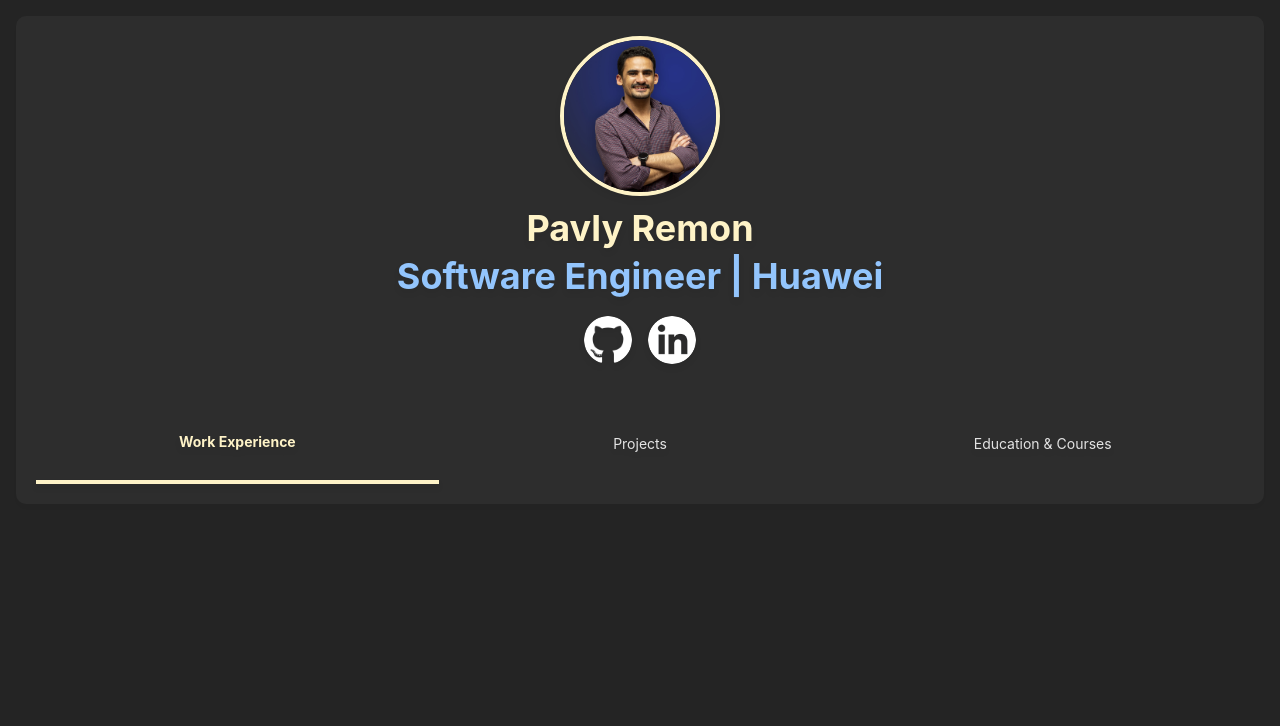
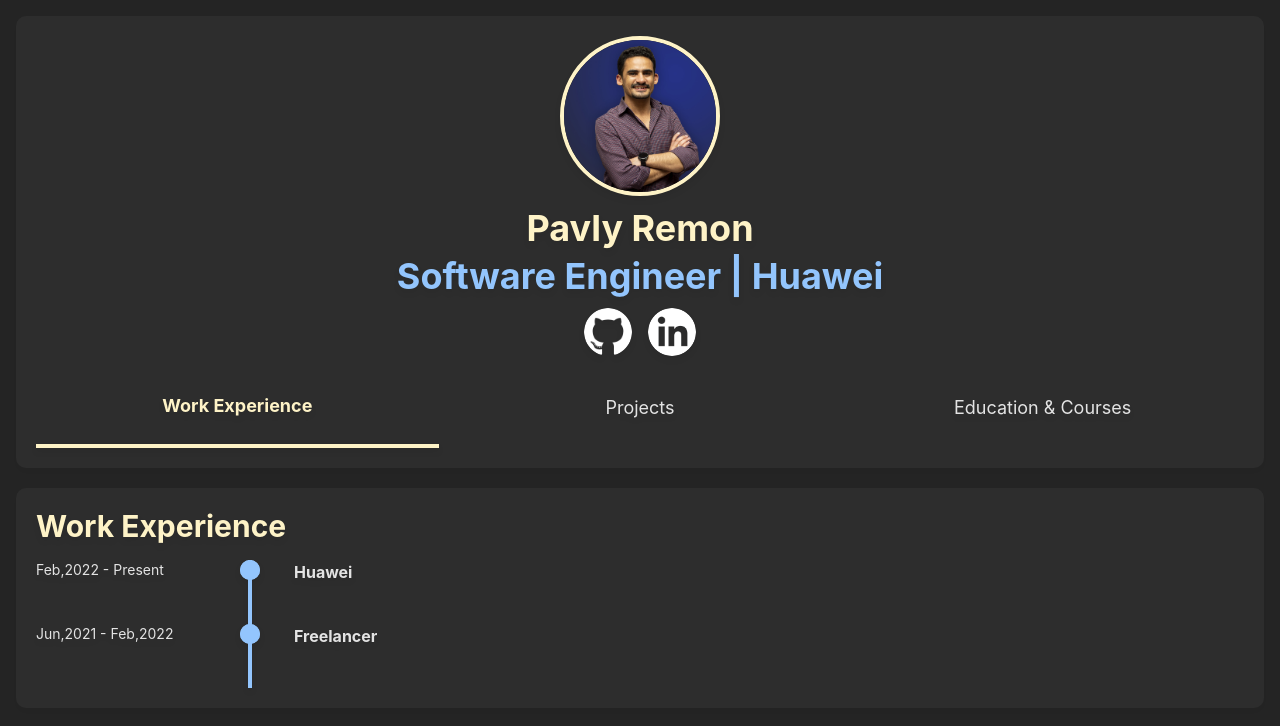
Before and after one commit to pavly-remon/pi-code-website, a Vue app: page / in a window 1280 px wide. Shown: the top 726 px of the page. Built offline with nearby package versions, Linux system fonts and the light colour scheme.

Commit message:
Building Tabs Starting with Work Experience Tab

```diff
--- a/src/App.vue
+++ b/src/App.vue
@@ -1,15 +1,15 @@
 <template>
   <div>
-    <HomeView/>
+    <MainView/>
   </div>
 </template>
 
 <script>
-import HomeView from './views/HomeView.vue';
+import MainView from './MainView.vue';
 
 export default {
   components: {
-    HomeView,
+    MainView,
   },
 
 }
--- /dev/null
+++ b/src/MainView.vue
@@ -0,0 +1,62 @@
+<template>
+  <div class="home-view">
+    <div class="section p-5 drop-shadow-md">
+      <ContactCard :contact-info="contactInfo"/>
+      <NavBar :tabs="tabs" :currTab="currTab" @click="changeTab"/>
+    </div>
+    <div class="section mt-5 p-5 drop-shadow-md">
+      <WorkExperienceView v-if="currTab === 'Work Experience'"/>
+      <ProjectsView v-if="currTab === 'Projects'"/>
+      <EducationView v-if="currTab === 'Education & Courses'"/>
+    </div>
+  </div>
+</template>
+<script>
+import ContactCard from "./components/ContactCard.vue";
+import NavBar from "./components/NavBar.vue";
+import WorkExperienceView from "./views/WorkExperienceView.vue";
+import ProjectsView from "./views/ProjectsView.vue";
+import EducationView from "./views/EducationView.vue";
+
+export default {
+  name: "MainView",
+  components: {NavBar, ContactCard, WorkExperienceView, ProjectsView, EducationView},
+
+  data() {
+    return {
+      contactInfo: {
+        profilePic: "HW_img.jpg",
+        name: "Pavly Remon",
+        title: "Software Engineer",
+        company: "Huawei",
+      },
+      currTab: "Work Experience",
+      tabs: ["Work Experience", "Projects", "Education & Courses"]
+    };
+  },
+  methods: {
+    changeTab(tabName) {
+      this.currTab = tabName;
+    }
+  }
+}
+</script>
+
+
+<style scoped>
+
+.home-view {
+  display: flex;
+  flex-direction: column;
+  align-items: center;
+  justify-content: center;
+}
+
+.section {
+  width: 100%;
+  background-color: rgba(128, 128, 128, 0.1);
+  border-radius: 10px;
+}
+
+
+</style>
--- a/src/components/ContactCard.vue
+++ b/src/components/ContactCard.vue
@@ -1,20 +1,22 @@
 <template>
   <div class="animate-[fadeInFromTop_1s_ease-in_0s_1] profile-container">
     <img
-        class="rounded-full w-16 h-16 md:w-24 md:h-24 xl:w-40 xl:h-40
-        border-4 border-amber-100 mb-3"
+        class="rounded-full w-20 h-20 md:w-24 md:h-24 xl:w-40 xl:h-40
+        border-2 xl:border-4 border-amber-100 mb-3"
         src="../assets/HW_img.jpg"
         alt="Profile Picture">
-    <p class="name text-sm md:text-2xl xl:text-4xl font-bold mb-2 text-amber-100">{{ contactInfo.name }}</p>
-    <p class="title text-sm md:text-2xl xl:text-4xl font-bold text-blue-300">{{ contactInfo.title }} | {{
+    <p class="name text-base md:text-2xl xl:text-4xl font-bold mb-2 text-amber-100">{{ contactInfo.name }}</p>
+    <p class="title text-base md:text-2xl xl:text-4xl font-bold text-blue-300">{{ contactInfo.title }} | {{
         contactInfo.company
       }}</p>
-    <div class="social-sites">
+    <div class="social-sites my-3">
       <a href="https://github.com/pavly-remon/" target="_blank">
-        <img src="../assets/githubLogo.png" class="rounded-full w-6 h-6 md:w-8 md:h-8 xl:w-12 xl:h-12 my-5 mx-2" alt="Github Logo">
+        <img src="../assets/githubLogo.png" class="rounded-full w-8 h-8 md:w-10 md:h-10 xl:w-12 xl:h-12  mx-2"
+             alt="Github Logo">
       </a>
       <a href="https://www.linkedin.com/in/pavly-remon/" target="_blank">
-        <img src="../assets/LinkedInLogo.png" class="rounded-full w-6 h-6 md:w-8 md:h-8 xl:w-12 xl:h-12 my-5 mx-2" alt="LinkedIn Logo">
+        <img src="../assets/LinkedInLogo.png" class="rounded-full w-8 h-8 md:w-10 md:h-10 xl:w-12 xl:h-12 mx-2"
+             alt="LinkedIn Logo">
       </a>
     </div>
   </div>
@@ -28,10 +30,10 @@ export default {
     return {};
   },
   methods: {
-    getImageUrl(path) {
-      let url = new URL(path, import.meta.url)
-      return url.href
-    }
+    // getImageUrl(path) {
+    //   let url = new URL(path, import.meta.url)
+    //   return url.href
+    // }
   }
 }
 </script>
--- a/src/components/NavBar.vue
+++ b/src/components/NavBar.vue
@@ -1,8 +1,9 @@
 <template>
-  <div class="mt-5" style="width: 100%">
+  <div style="width: 100%">
     <ul class="nav-bar">
-      <li v-for="tab in tabs" :class="'nav-bar-tab text-center h-30 sm:h-20 md:text-sm sm:text-xs' + (tab === currTab ? ' active': '')"
-           @click="changeTab(tab)">
+      <li v-for="tab in tabs"
+          :class="'nav-bar-tab text-center h-20 xl:h-30 text-xs md:text-base xl:text-lg' + (tab === currTab ? ' active': '')"
+          @click="onClick(tab)">
         {{ tab }}
       </li>
     </ul>
@@ -10,19 +11,15 @@
 </template>
 
 <script>
+import {list} from "postcss";
+
 export default {
   name: "NavBar",
+  props: ["tabs", "currTab", "onClick"],
   data() {
-    return {
-      currTab: "Work Experience",
-      tabs: ["Work Experience", "Projects", "Education & Courses"]
-    }
+    return {}
   },
-  methods: {
-    changeTab(tabName) {
-      this.currTab = tabName;
-    }
-  }
+  methods: {}
 }
 </script>
 
@@ -42,7 +39,7 @@ export default {
   justify-content: center;
 }
 
-.nav-bar-tab.active, .nav-bar-tab.active:hover{
+.nav-bar-tab.active, .nav-bar-tab.active:hover {
   --tw-text-opacity: 1;
   color: rgb(254 243 199 / var(--tw-text-opacity));
   border-bottom: 4px solid rgb(254 243 199 / var(--tw-text-opacity));
--- /dev/null
+++ b/src/components/Step.vue
@@ -0,0 +1,22 @@
+<template>
+  <div class="step grid grid-cols-[130px_20px_100px] xl:grid-cols-[200px_50px_100px] gap-1">
+    <p class="text-xs xl:text-sm">{{ stepDate }}</p>
+    <div class="relative flex justify-center h-3 w-3 xl:h-5 xl:w-5">
+      <div class="absolute h-16 border-2 border-blue-300"></div>
+      <div class="absolute inline-flex h-full w-full rounded-full bg-blue-300 opacity-100"></div>
+      <div class="animate-ping absolute inline-flex h-full w-full rounded-full bg-blue-300 opacity-100"></div>
+    </div>
+    <p class="text-xs xl:text-base font-bold">{{ stepTitle }}</p>
+  </div>
+</template>
+<script>
+export default {
+  name: 'Step',
+  props: ["stepDate","stepTitle"]
+}
+</script>
+<style>
+.step {
+  display: grid;
+}
+</style>
--- /dev/null
+++ b/src/components/TimeLine.vue
@@ -0,0 +1,18 @@
+<template>
+  <div>
+    <div class="mt-2">
+      <Step class="mb-10" v-for="step in steps" :step-date="step.stepDate" :step-title="step.stepTitle"/>
+
+    </div>
+  </div>
+
+</template>
+<script>
+import Step from "./Step.vue";
+
+export default {
+  name: "TimeLine",
+  components: {Step},
+  props: ["steps"]
+}
+</script>
--- /dev/null
+++ b/src/views/EducationView.vue
@@ -0,0 +1,21 @@
+<template>
+  <div class="content animate-[fadeInFromTop_1s_ease-in_0s_1]">
+    <p class="text-lg md:text-2xl xl:text-3xl font-bold mb-2 text-amber-100 w-full">Education & Courses</p>
+  </div>
+</template>
+<script>
+export default {
+  name: "EducationView"
+}
+</script>
+
+
+<style scoped>
+.content {
+  display: flex;
+  flex-direction: column;
+  align-items: center;
+  justify-content: center;
+}
+
+</style>
--- a/src/views/HomeView.vue
+++ /dev/null
@@ -1,46 +0,0 @@
-<template>
-  <div class="home-view">
-    <div class="top-section p-5 drop-shadow-md">
-      <ContactCard :contact-info="contactInfo"/>
-      <NavBar/>
-    </div>
-  </div>
-</template>
-<script>
-import ContactCard from "../components/ContactCard.vue";
-import NavBar from "../components/NavBar.vue";
-
-export default {
-  name: "HomeView",
-  components: {NavBar, ContactCard},
-
-  data() {
-    return {
-      contactInfo: {
-        profilePic: "HW_img.jpg",
-        name: "Pavly Remon",
-        title: "Software Engineer",
-        company: "Huawei",
-      }
-    }
-  }
-}
-</script>
-
-
-<style scoped>
-
-.home-view {
-  display: flex;
-  flex-direction: column;
-  align-items: center;
-  justify-content: center;
-}
-.top-section{
-  width: 100%;
-  background-color: rgba(128,128,128,0.1);
-  border-radius: 10px;
-}
-
-
-</style>
--- /dev/null
+++ b/src/views/ProjectsView.vue
@@ -0,0 +1,21 @@
+<template>
+  <div class="content animate-[fadeInFromTop_1s_ease-in_0s_1]">
+    <p class="text-lg md:text-2xl xl:text-3xl font-bold mb-2 text-amber-100 w-full">Projects</p>
+  </div>
+</template>
+<script>
+export default {
+  name: "ProjectsView"
+}
+</script>
+
+
+<style scoped>
+.content {
+  display: flex;
+  flex-direction: column;
+  align-items: center;
+  justify-content: center;
+}
+
+</style>
--- /dev/null
+++ b/src/views/WorkExperienceView.vue
@@ -0,0 +1,39 @@
+<template>
+  <div class="content animate-[fadeInFromTop_1s_ease-in_0s_1]">
+    <p class="text-lg md:text-2xl xl:text-3xl font-bold mb-2 text-amber-100 w-full">Work Experience</p>
+    <TimeLine :steps="data"/>
+  </div>
+</template>
+<script>
+import TimeLine from "../components/TimeLine.vue";
+
+export default {
+  name: "WorkExperienceView",
+  components: {TimeLine},
+  data() {
+    return {
+      data: [
+        {
+          stepDate: "Feb,2022 - Present",
+          stepTitle: "Huawei"
+        },
+        {
+          stepDate: "Jun,2021 - Feb,2022",
+          stepTitle: "Freelancer"
+        },
+      ]
+    }
+  }
+}
+</script>
+
+
+<style scoped>
+.content {
+  display: flex;
+  flex-direction: column;
+  align-items: start;
+  justify-content: center;
+}
+
+</style>
```
